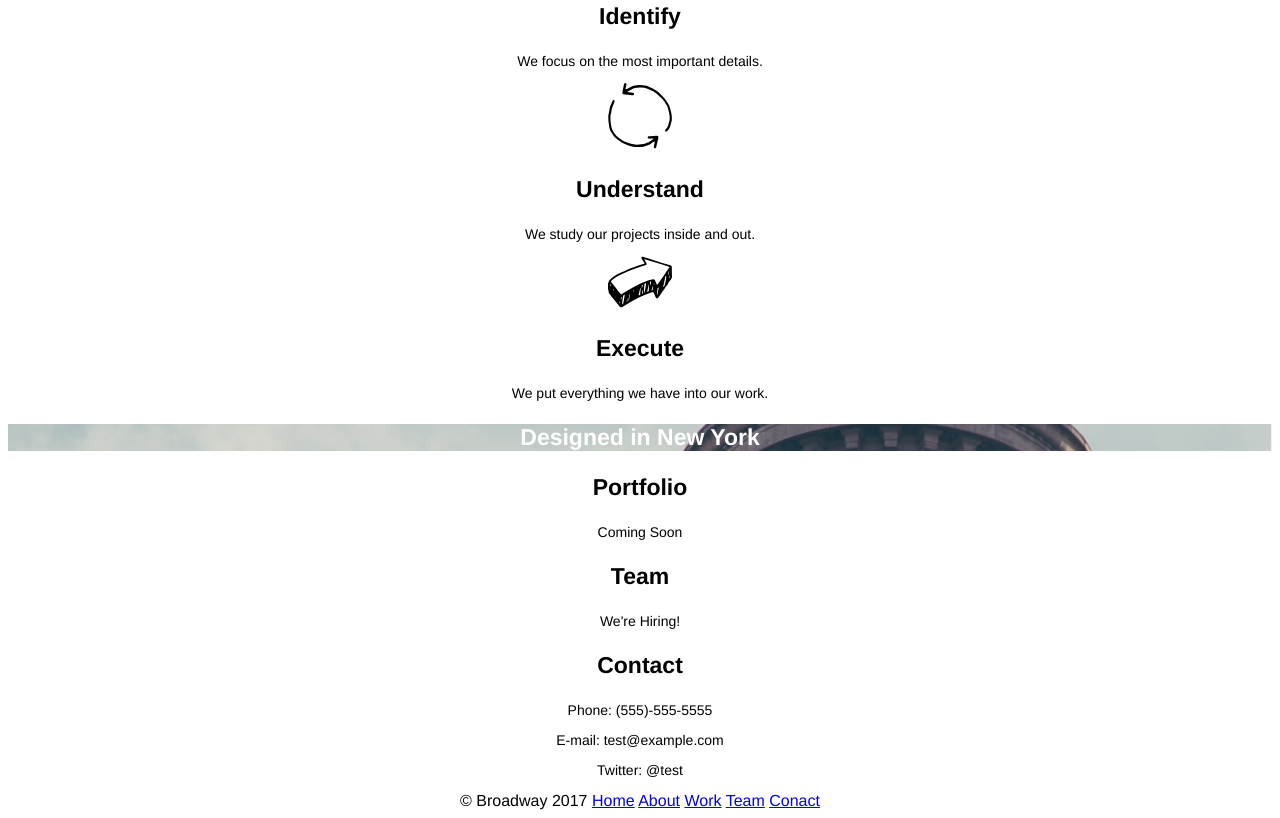
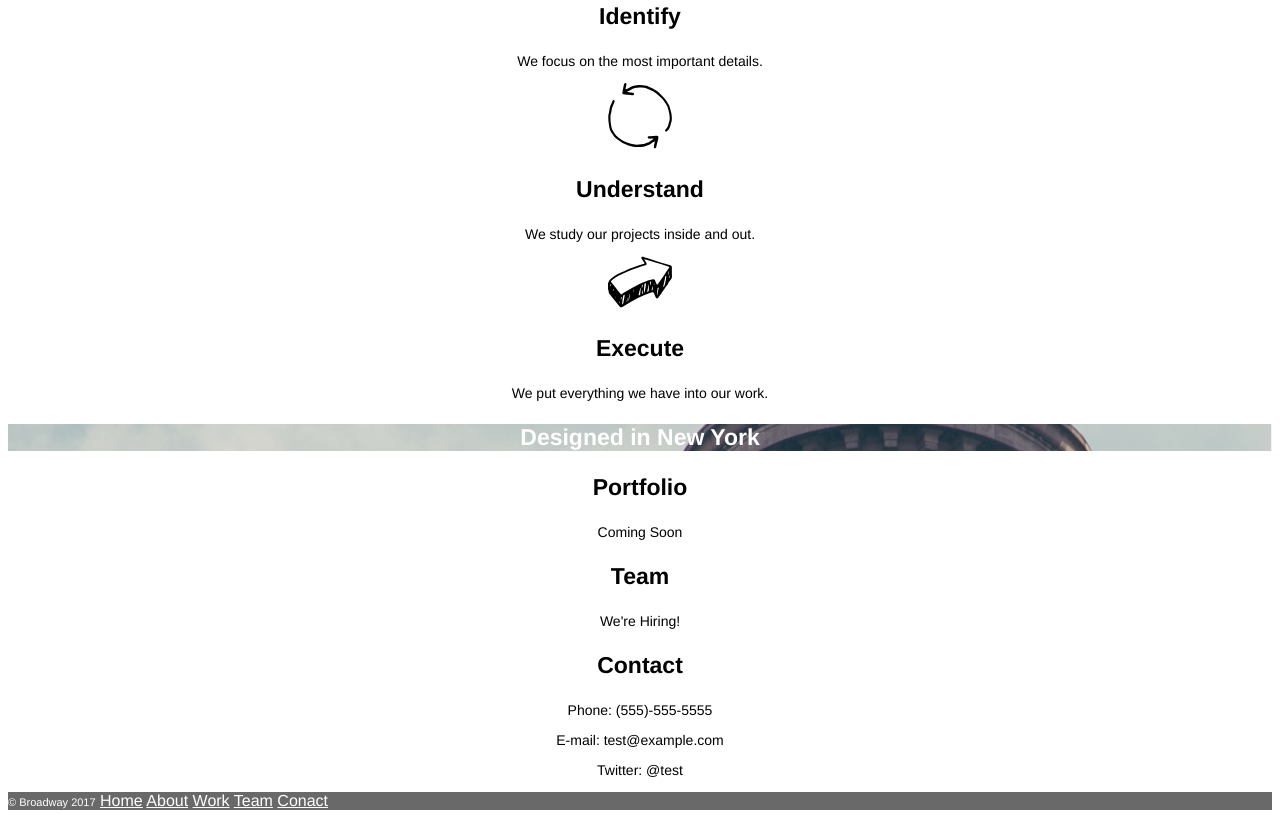
Before and after one commit to Mae80/broadway, a plain HTML site: page index.html in a window 1280 px wide. Shown: the part 492-1310 px from the top of the page. Drawn offline with Linux system fonts and the light colour scheme.

Commit message:
Final changes to footer

```diff
--- a/index.html
+++ b/index.html
@@ -47,7 +47,7 @@
 
     <!--Footer section-->
     <div class="footer">
-      <span>&copy Broadway 2017</span>
+      <span class="copy">&copy Broadway 2017</span>
       <span class="nav-down">
           <a href="#top">Home</a>
           <a href="#top">About</a>
--- a/resources/css/style.css
+++ b/resources/css/style.css
@@ -38,3 +38,17 @@ h3 {
   background-size: cover;
   color: white;
 }
+
+.footer {
+  background-color: dimgray;
+  text-align: left;
+}
+
+.copy {
+  font-size: 11px;
+  color: white;
+}
+
+.nav-down a {
+  color: white;
+}
```
